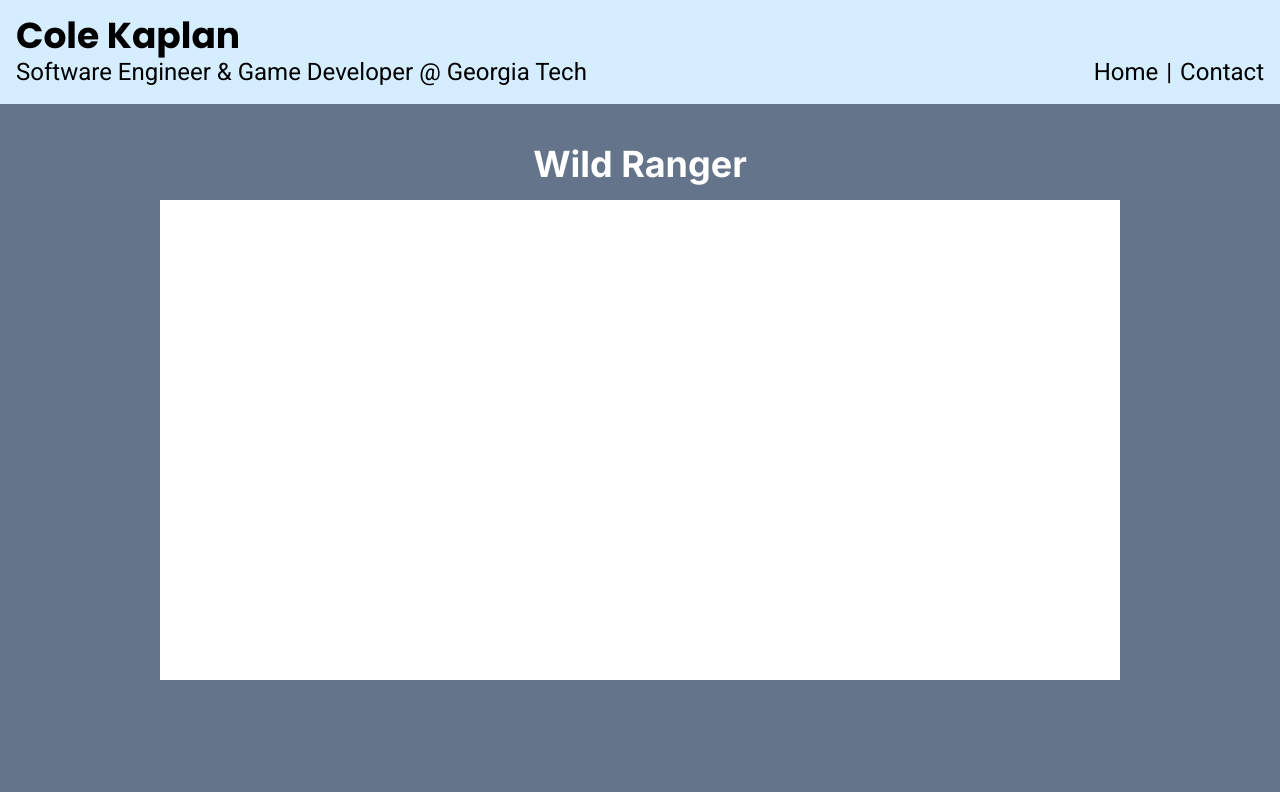
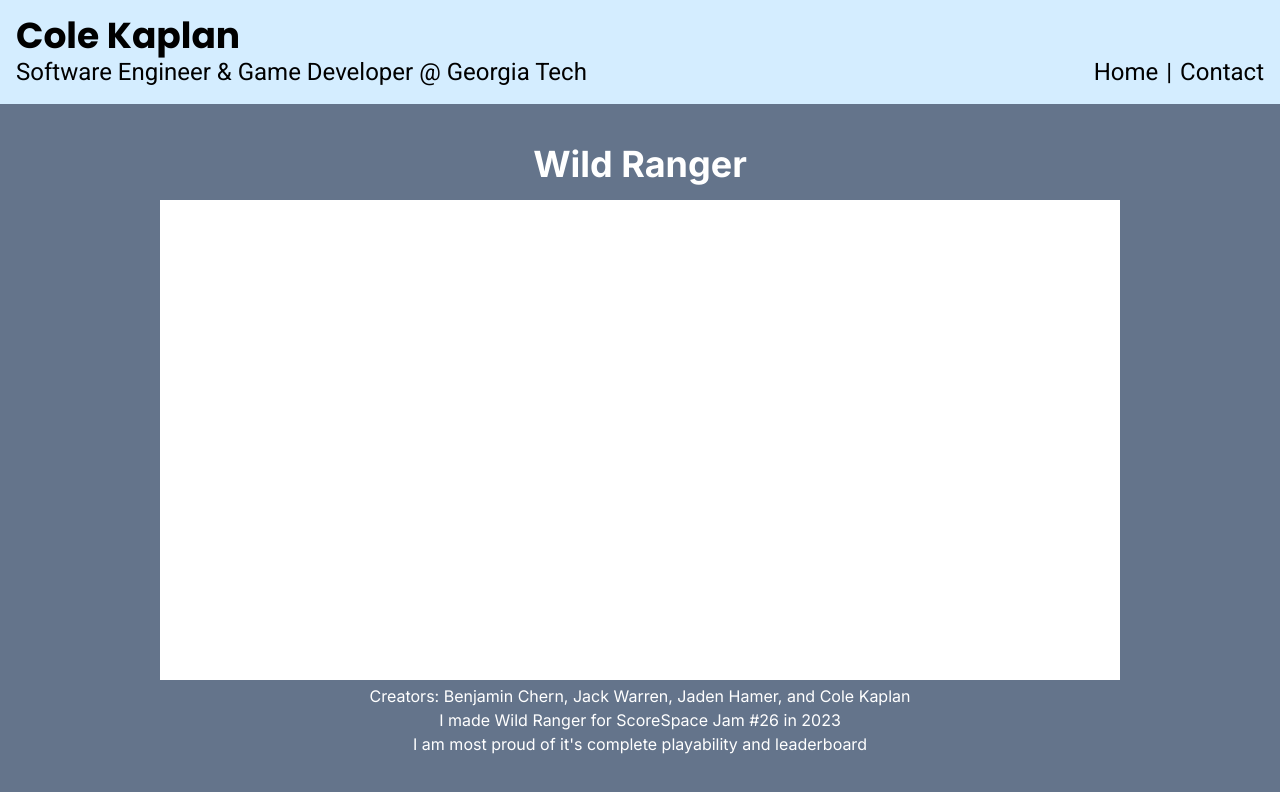
Before and after one commit to ColeKaplan/cole-website, a Next.js app: page /games/WildRanger in a window 1280 px wide. Shown: the top 792 px of the page. Built offline with nearby package versions, Linux system fonts and the light colour scheme.

Commit message:
new front page. Recognition and links to friends for game jams + quick summaries

```diff
--- a/app/games/KnightsJourney/page.tsx
+++ b/app/games/KnightsJourney/page.tsx
@@ -4,7 +4,7 @@ import React from 'react';
 export default function KnightsJourney(){
     return(
         <div className='bg-slate-500 h-auto pt-10'>
-            <div>
+            <div className='flex flex-col items-center'>
                 <UnityGame
                 build="/games/KnightsJourney/index.html"
                 title="Knight's Journey"
@@ -13,6 +13,13 @@ export default function KnightsJourney(){
                 heightPercent=".85"
                 ratio=".6"
                 />
+
+                <p className='text-[#ffffff] pt-1'>Creators:
+                    <a href="https://www.linkedin.com/in/benjaminchern/" className={`hover:text-[#A0BEE6]`}> Benjamin Chern</a>,
+                    Cole Kaplan
+                </p>
+                <p className='text-[#ffffff]'>I made Knight's Journey for a forgotten game jam in 2021</p>
+                <p className='text-[#ffffff]'>The focus of this game was to improve my skills in simulated physics, character animations, and collision calculations</p>
             </div>
         </div>
     );
--- a/app/games/WildRanger/page.tsx
+++ b/app/games/WildRanger/page.tsx
@@ -3,8 +3,8 @@ import React from 'react';
 
 export default function WildRanger(){
     return(
-        <div className='flex flex-col justify-items-start items-center h-auto pt-10 bg-slate-500'>
-            <div>
+        <div className='h-auto pt-10 bg-slate-500'>
+            <div className='flex flex-col items-center'>
                 <UnityGame
                 build="/games/WildRanger/index.html"
                 title="Wild Ranger"
@@ -13,6 +13,15 @@ export default function WildRanger(){
                 heightPercent=".95"
                 ratio=".5"
                 />
+
+                <p className='text-[#ffffff] pt-1'>Creators:
+                    <a href="https://www.linkedin.com/in/benjaminchern/" className={`hover:text-[#A0BEE6]`}> Benjamin Chern</a>,
+                    <a href="https://jackwarren430.github.io/" className={`hover:text-[#A0BEE6]`}> Jack Warren</a>,
+                    <a href="https://www.jadenh.dev/" className={`hover:text-[#A0BEE6]`}> Jaden Hamer</a>, and
+                    Cole Kaplan
+                </p>
+                <p className='text-[#ffffff]'>I made Wild Ranger for ScoreSpace Jam #26 in 2023</p>
+                <p className='text-[#ffffff]'>I am most proud of it's complete playability and leaderboard</p>
             </div>
         </div>
     );
```
